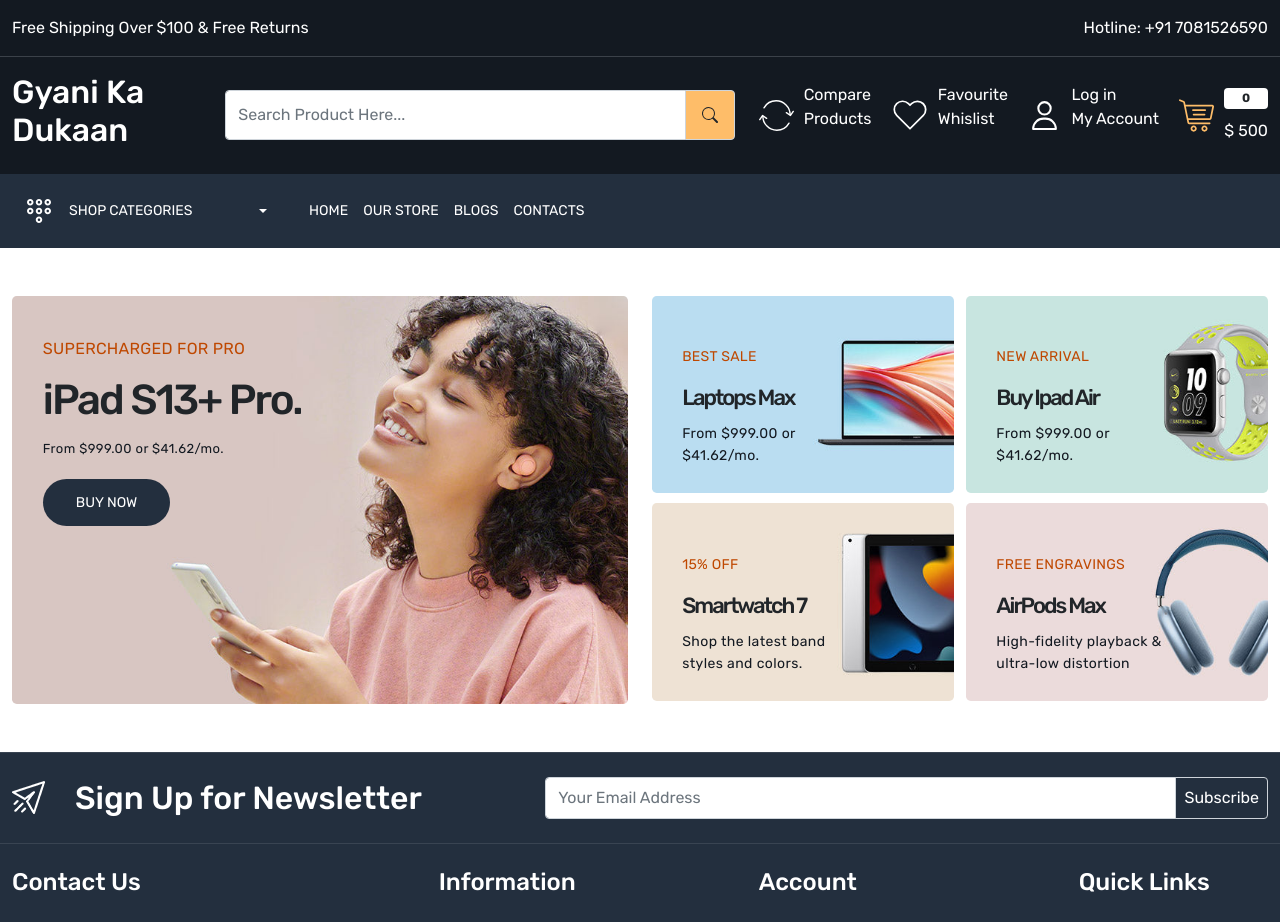
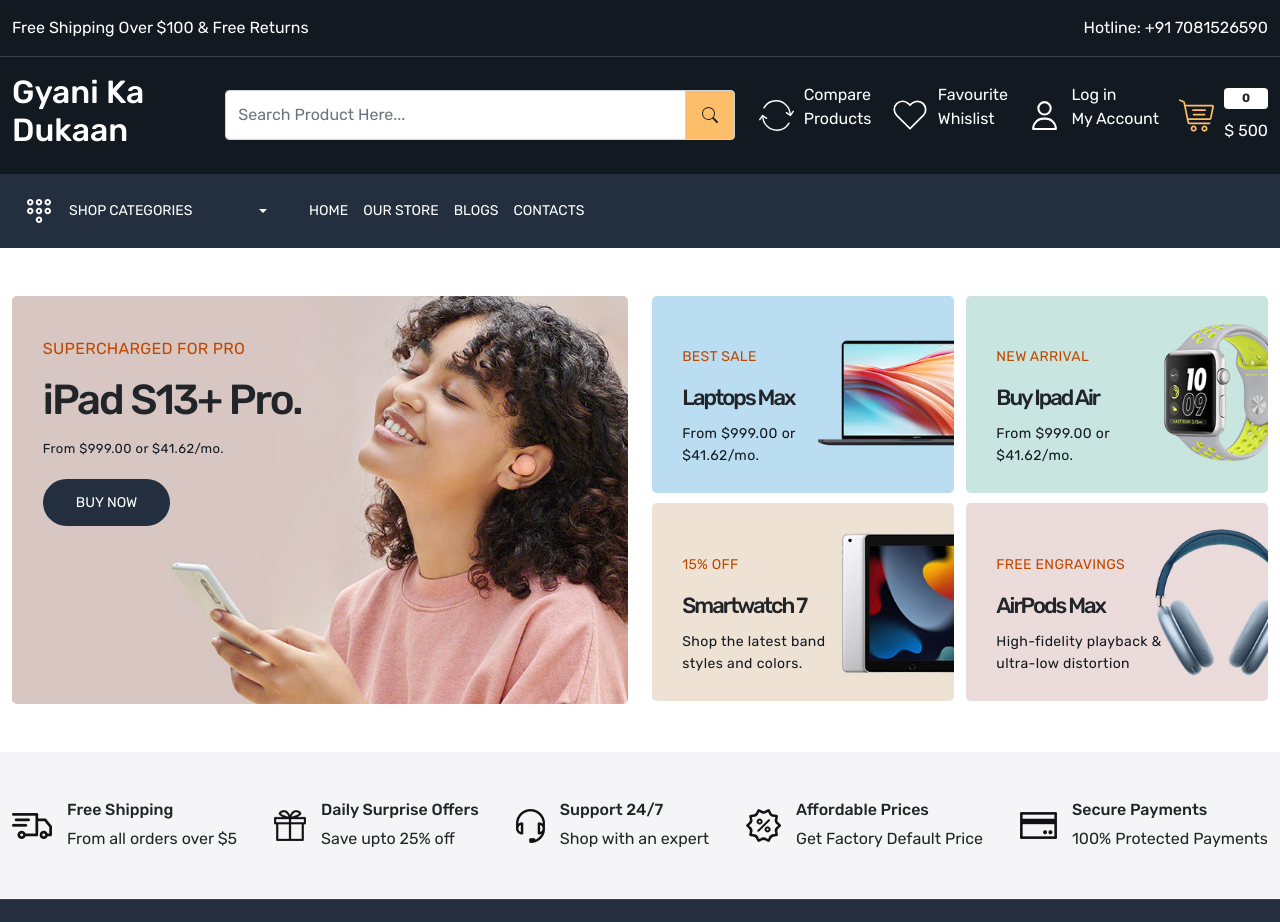
Before and after one commit to GyanendraMohan/ecommerce-app, a React (Create React App) app: page / in a window 1280 px wide. Shown: the top 922 px of the page. Built offline with nearby package versions, Linux system fonts and the light colour scheme.

Commit message:
completed home-wrapper 2 section

```diff
--- a/src/App.css
+++ b/src/App.css
@@ -9,6 +9,7 @@
   --color-febd69: #febd69;
   --color-232f3e: #232f3e;
   --color-bf4800: #bf4800;
+  --color-f5f5f7: #f5f5f7;
 }
 body {
   font-family: "Rubik", sans-serif;
@@ -182,4 +183,12 @@
   width: 49%;
 }
 
+/* Home wrapper 2 starts here */
+
+.home-wrapper-2 {
+  background-color: var(--color-f5f5f7);
+}
+
+/* Home wrapper 2 ends here */
+
 /* Home part ends here */
--- a/src/pages/Home.js
+++ b/src/pages/Home.js
@@ -87,6 +87,51 @@
           </div>
         </div>
       </section>
+      <section className="home-wrapper-2 py-5">
+        <div className="container-xxl">
+          <div className="row">
+            <div className="col-12">
+              <div className="services d-flex align-items-center justify-content-between">
+                <div className="d-flex align-items-center gap-15">
+                  <img src="images/service.png" alt="services" />
+                  <div>
+                    <h6>Free Shipping</h6>
+                    <p className="mb-0">From all orders over $5</p>
+                  </div>
+                </div>
+                <div className="d-flex align-items-center gap-15">
+                  <img src="images/service-02.png" alt="services" />
+                  <div>
+                    <h6>Daily Surprise Offers</h6>
+                    <p className="mb-0">Save upto 25% off</p>
+                  </div>
+                </div>
+                <div className="d-flex align-items-center gap-15">
+                  <img src="images/service-03.png" alt="services" />
+                  <div>
+                    <h6>Support 24/7</h6>
+                    <p className="mb-0">Shop with an expert</p>
+                  </div>
+                </div>
+                <div className="d-flex align-items-center gap-15">
+                  <img src="images/service-04.png" alt="services" />
+                  <div>
+                    <h6>Affordable Prices</h6>
+                    <p className="mb-0">Get Factory Default Price</p>
+                  </div>
+                </div>
+                <div className="d-flex align-items-center gap-15">
+                  <img src="images/service-05.png" alt="services" />
+                  <div>
+                    <h6>Secure Payments</h6>
+                    <p className="mb-0">100% Protected Payments</p>
+                  </div>
+                </div>
+              </div>
+            </div>
+          </div>
+        </div>
+      </section>
     </>
   );
 };
```
